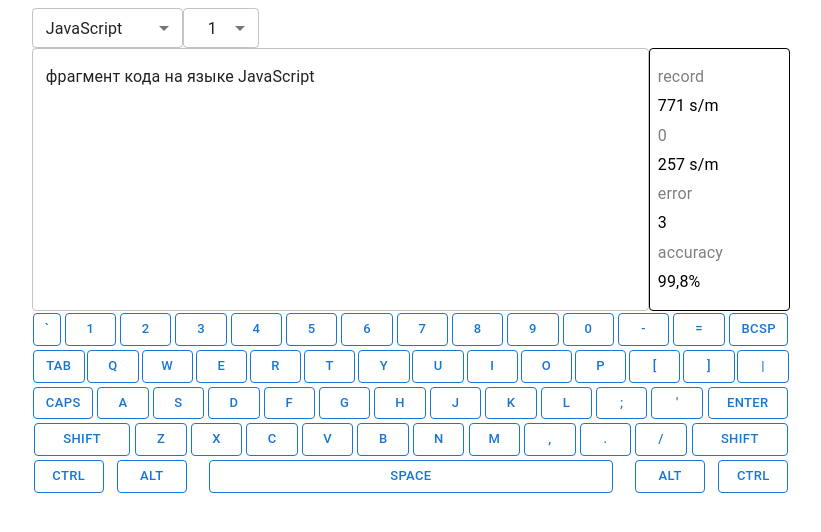
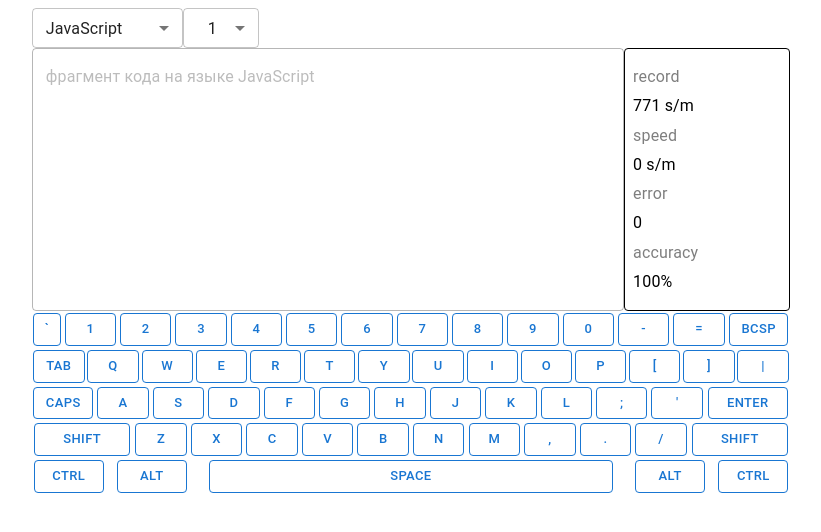
Before and after one commit to ilya11tsaryuk/keyboards-trainer, a React (Create React App) app: page / in a window 1280 px wide. Shown: the top 532 px of the page, without its empty margins (229-1050 px from the left). Built offline with nearby package versions, Linux system fonts and the light colour scheme.

Commit message:
added speed function and controlled input

```diff
--- a/package.json
+++ b/package.json
@@ -15,11 +15,13 @@
     "@types/node": "^16.18.38",
     "@types/react": "^18.2.14",
     "@types/react-dom": "^18.2.6",
+    "@types/react-syntax-highlighter": "^15.5.7",
     "react": "^18.2.0",
     "react-dom": "^18.2.0",
     "react-redux": "^8.1.1",
     "react-scripts": "5.0.1",
     "react-simple-keyboard": "^3.6.27",
+    "react-syntax-highlighter": "^15.5.0",
     "typescript": "^4.9.5",
     "web-vitals": "^2.1.4"
   },
--- a/src/App.tsx
+++ b/src/App.tsx
@@ -1,43 +1,71 @@
-import React, { useEffect, useState } from 'react';
+import React, { useEffect, useRef, useState } from 'react';
 import KeyBoard from './Components/KeyBoard';
 import { Box, Typography } from '@mui/material';
 import { SelectChangeEvent } from '@mui/material/Select';
 import ScreenLaptop from './Components/ScreenLaptop';
 import MySelect from './Components/MySelect';
-import { LANGUAGE, LEVEL, LIST_BUTTONS, TEXTS } from './constants';
-import { useDispatch } from 'react-redux';
+import { LANGUAGE, LEVEL, LIST_BUTTONS, LIST_BUTTONS_PRESS_SHIFT, TEXTS } from './constants';
+import { useDispatch, useSelector } from 'react-redux';
 import { removeLetter, setKeyName } from './Redux/keyNameSlice';
+import SyntaxHighlighter from 'react-syntax-highlighter';
+import { docco } from 'react-syntax-highlighter/dist/esm/styles/hljs';
 
 function App() {
-  const [currentText, setCurrentText] = useState<string>('')
-  const [cpm, setCpm] = useState(0);
-  const [startTime, setStartTime] = useState<null | number>(null);
+  const [taskText, setTaskText] = useState<string>('')
+  const [text, setText] = useState<string>('')
+  const [cpm, setCpm] = useState<number>(0);
+  const [error, setError] = useState<number>(0);
+  const [accuracy, setAccuracy] = useState<number>(100);
+  const [indexCurrentLiter, setIndexCurrentLiter] = useState<number>(0);
+  const [activeLiter, setActiveLiter] = useState<string>("");
   const [language, setLanguage] = useState<string>('JavaScript')
   const [level, setLevel] = useState<string>('1')
+  const [buttonList, setButtonList] = useState(LIST_BUTTONS);
+  const [startTime, setStartTime] = useState(0);
 
   const dispatch = useDispatch();
 
   const handleKeyDown = (event: React.KeyboardEvent<HTMLInputElement>) => {
     const keyName = event.key;
     dispatch(setKeyName(keyName))
+    setActiveLiter(keyName)
+    if (keyName === 'Shift') {
+      setButtonList(LIST_BUTTONS_PRESS_SHIFT);
+    }
+    if (startTime === 0) {
+      setStartTime(Date.now());
+      console.log("updated start time");
+    }
     console.log("Нажата клавиша:", keyName);
   };
+
   const handleKeyUp = (event: React.KeyboardEvent<HTMLInputElement>) => {
     dispatch(removeLetter())
+    getSpeed()
+    const keyName = event.key;
+    if (keyName === 'Shift') {
+      setButtonList(LIST_BUTTONS);
+    }
   };
 
   const handleScreen = (event: React.ChangeEvent<HTMLInputElement>) => {
-    setCurrentText(event.target.value)
-    getSpeed()
+    if (activeLiter === taskText[indexCurrentLiter]) {
+      setText(event.target.value)
+      setIndexCurrentLiter((prev) => prev + 1)
+    }
+    if (activeLiter !== taskText[indexCurrentLiter]) {
+      setError((prev) => prev + 1)
+    }
   }
 
   const getSpeed = () => {
-    const startTime = Date.now()
-    const currentTime: number = (Date.now() - startTime) / 1000
-    const lettersCount = currentText.length
-    const speedValue = lettersCount / currentTime
-    setCpm(speedValue)
-  }
+    if (startTime > 0) {
+      const currentTime = (Date.now() - startTime) / 1000; // Вычисляем прошедшее время
+      const lettersCount = taskText.length; // Получаем количество символов в тексте
+      const speedValue = Math.floor((lettersCount / currentTime) * 60); // Вычисляем скорость в символах в минуту (CPM)
+      setCpm(speedValue);
+    }
+  };
 
   const handleChangeLanguage = (event: SelectChangeEvent) => {
     setLanguage(event.target.value as string);
@@ -47,11 +75,11 @@ function App() {
     setLevel(event.target.value as string);
     // непонятно обновляется level
   };
-  // console.log(language)
+
+  // потом расскоментировать !!!!!!!!!!!!!!!!!!!!!!!!!!!!!!!!!!!
   useEffect(() => {
-    console.log('useEffect')
     const newText = TEXTS.find(text => text.language === language && text.level === level);
-    setCurrentText(newText ? newText.value : 'Произошла ошибка')
+    setTaskText(newText ? newText.value : 'Произошла ошибка')
   }, [language, level])
 
   return (
@@ -59,22 +87,22 @@ function App() {
       <MySelect defaultValue={language} menuItems={LANGUAGE} styles={{ width: '20%' }} handleChange={handleChangeLanguage} />
       <MySelect defaultValue={level} menuItems={LEVEL} styles={{ width: '10%', textAlign: 'center' }} handleChange={handleChangeLevel} />
       <Box sx={{ display: 'flex' }}>
-        <ScreenLaptop onKeyUp={handleKeyUp} onKeyDown={handleKeyDown} onChange={handleScreen} currentText={`${currentText}`} />
+        <ScreenLaptop text={text} onKeyUp={handleKeyUp} onKeyDown={handleKeyDown} onChange={handleScreen} taskText={`${taskText}`} />
         <Box sx={{
           width: '20%', border: 1, borderRadius: 1, display: 'flex',
           flexDirection: 'column', justifyContent: 'space-between', padding: 1, paddingY: 2
         }}>
           <Typography sx={{ opacity: 0.5 }}>{`record`}</Typography>
           <Typography>{`771 s/m`}</Typography>
-          <Typography sx={{ opacity: 0.5 }}>{`${cpm}`}</Typography>
-          <Typography>{`257 s/m`}</Typography>
+          <Typography sx={{ opacity: 0.5 }}>{`speed`}</Typography>
+          <Typography>{`${cpm} s/m`}</Typography>
           <Typography sx={{ opacity: 0.5 }}>{`error`}</Typography>
-          <Typography>{`3`}</Typography>
+          <Typography>{`${error}`}</Typography>
           <Typography sx={{ opacity: 0.5 }}>{`accuracy`}</Typography>
-          <Typography>{`99,8%`}</Typography>
+          <Typography>{`${accuracy}%`}</Typography>
         </Box>
       </Box>
-      <KeyBoard listButton={LIST_BUTTONS} />
+      <KeyBoard listButton={buttonList} />
     </Box>
   );
 }
--- a/src/Components/ScreenLaptop.tsx
+++ b/src/Components/ScreenLaptop.tsx
@@ -1,16 +1,34 @@
-import { TextField } from "@mui/material";
-import React from "react";
+import { Box, TextField } from "@mui/material";
+import React, { useState } from "react";
+import SyntaxHighlighter from "react-syntax-highlighter";
+import { dark, vs } from "react-syntax-highlighter/dist/esm/styles/hljs";
 
 type ScreenLaptopProps = {
-    currentText: string;
+    text: string
+    taskText: string;
     onChange: (event: React.ChangeEvent<HTMLInputElement>) => void
     onKeyDown: (event: React.KeyboardEvent<HTMLInputElement>) => void
     onKeyUp: (event: React.KeyboardEvent<HTMLInputElement>) => void
 }
 
-const ScreenLaptop: React.FC<ScreenLaptopProps> = ({ currentText, onChange, onKeyDown, onKeyUp }) => {
+const ScreenLaptop: React.FC<ScreenLaptopProps> = ({ taskText, onChange, onKeyDown, onKeyUp, text }) => {
+
     return (
-        <TextField onKeyUp={onKeyUp} onKeyDown={onKeyDown} fullWidth multiline rows={10} value={currentText} onChange={onChange} />
+        <Box sx={{ width: "80%", position: 'relative' }}>
+            <TextField
+                sx={{ opacity: 0.3 }}
+                fullWidth multiline rows={10} value={taskText}
+            >
+            </TextField>
+            <TextField
+                value={text}
+                type="text"
+                onKeyUp={onKeyUp} onKeyDown={onKeyDown}
+                onChange={onChange}
+                fullWidth multiline rows={10}
+                sx={{ position: "absolute", top: 0, left: 0, right: 0, bottom: 0 }} />
+        </Box>
+
     )
 }
 
--- a/src/constants.ts
+++ b/src/constants.ts
@@ -85,3 +85,65 @@ export const LIST_BUTTONS = [
     { id: 40, value: "ALT" },
     { id: 41, value: "CTRL" },
 ]
+
+export const LIST_BUTTONS_PRESS_SHIFT = [
+
+    { id: 46, value: "`" },
+    { id: 47, value: "!" },
+    { id: 48, value: "@" },
+    { id: 49, value: "#" },
+    { id: 50, value: "$" },
+    { id: 51, value: "%" },
+    { id: 52, value: "^" },
+    { id: 53, value: "&" },
+    { id: 54, value: "*" },
+    { id: 55, value: "(" },
+    { id: 56, value: ")" },
+    { id: 57, value: "_" },
+    { id: 58, value: "+" },
+    { id: 59, value: "BCSP" },
+    { id: 42, value: "TAB" },
+    { id: 1, value: "Q" },
+    { id: 2, value: "W" },
+    { id: 3, value: "E" },
+    { id: 4, value: "R" },
+    { id: 5, value: "T" },
+    { id: 6, value: "Y" },
+    { id: 7, value: "U" },
+    { id: 8, value: "I" },
+    { id: 9, value: "O" },
+    { id: 10, value: "P" },
+    { id: 11, value: "[" },
+    { id: 12, value: "]" },
+    { id: 44, value: "|" },
+    { id: 45, value: "CAPS" },
+    { id: 13, value: "A" },
+    { id: 14, value: "S" },
+    { id: 15, value: "D" },
+    { id: 16, value: "F" },
+    { id: 17, value: "G" },
+    { id: 18, value: "H" },
+    { id: 19, value: "J" },
+    { id: 20, value: "K" },
+    { id: 21, value: "L" },
+    { id: 22, value: ";" },
+    { id: 23, value: "'" },
+    { id: 24, value: "ENTER" },
+    { id: 25, value: "SHIFT" },
+    { id: 26, value: "Z" },
+    { id: 27, value: "X" },
+    { id: 28, value: "C" },
+    { id: 29, value: "V" },
+    { id: 30, value: "B" },
+    { id: 31, value: "N" },
+    { id: 32, value: "M" },
+    { id: 33, value: "," },
+    { id: 34, value: "." },
+    { id: 35, value: "/" },
+    { id: 36, value: "SHIFT" },
+    { id: 37, value: "CTRL" },
+    { id: 38, value: "ALT" },
+    { id: 39, value: "SPACE" },
+    { id: 40, value: "ALT" },
+    { id: 41, value: "CTRL" },
+]
```
Also changed, not shown: 1 other file (tests, documents, lock files or other folders).
